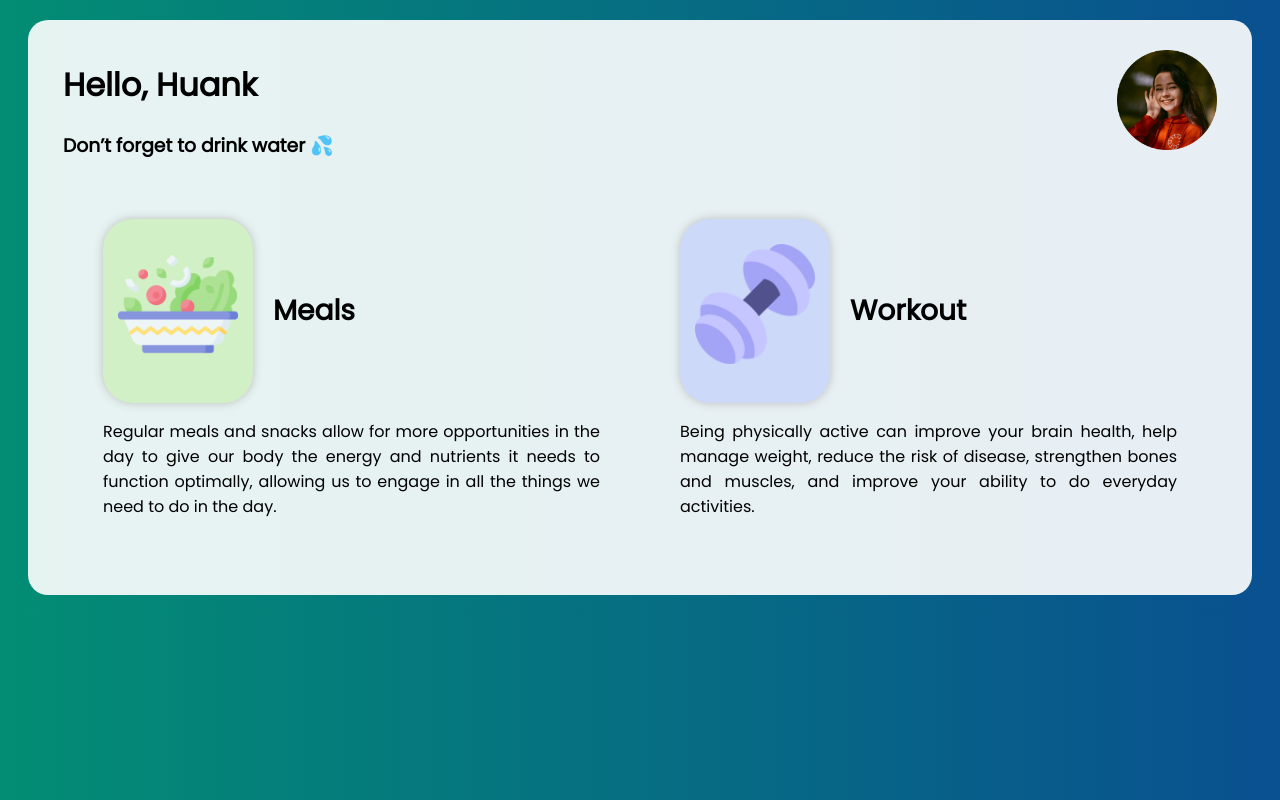
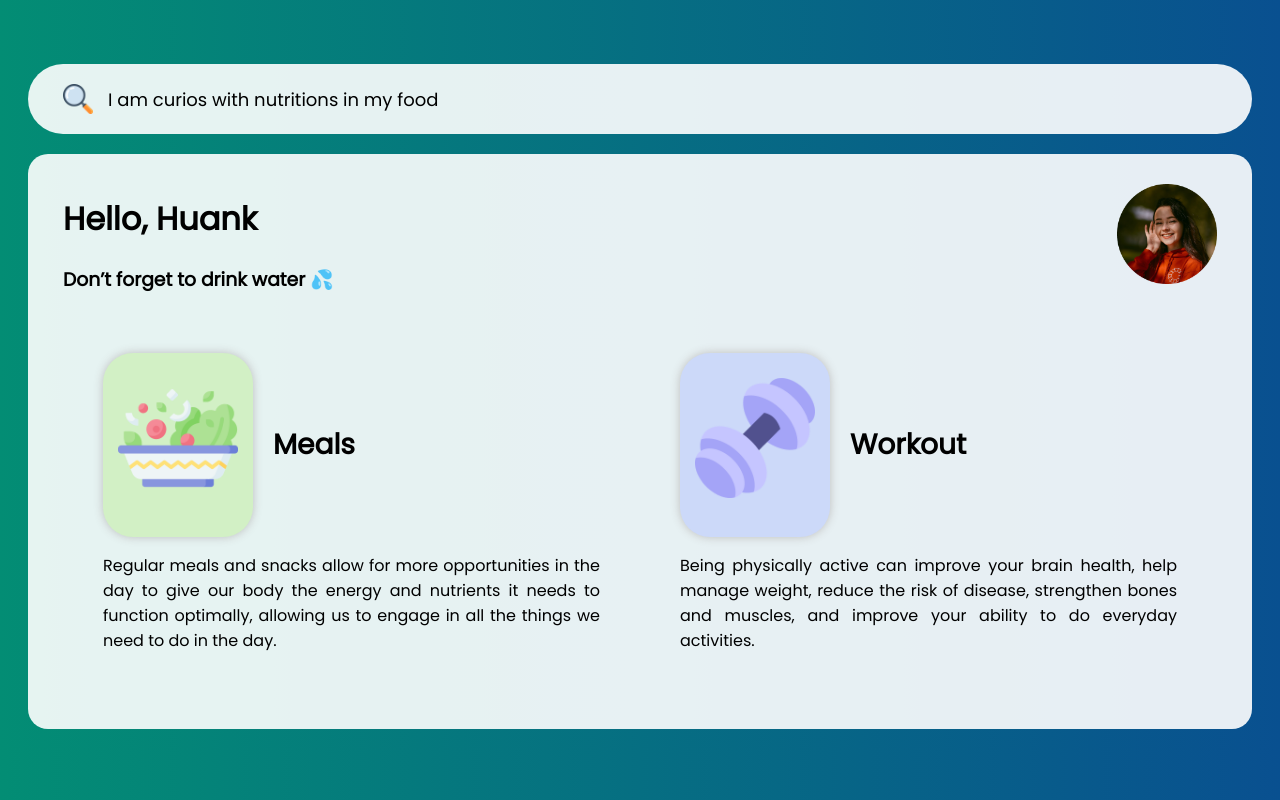
Before and after one commit to RiHuuang/LifeWell, a Flask app: page /home in a window 1280 px wide. Run offline with Flask 3, Linux system fonts and the light colour scheme.

Commit message:
ngubah nlp

```diff
--- a/app.py
+++ b/app.py
@@ -148,9 +148,8 @@ def wdyey():
 @app.route("/NLP", methods=['POST', 'GET'])
 def NLP():
     foodquery = request.args.get('foodquery')
-    print(foodquery)
+
     datas = meal_query(foodquery)
-    print("INI SUGAR NYA YA",datas)
     return render_template('NLP.html', datas=datas)
 
 
--- a/static/css/home.css
+++ b/static/css/home.css
@@ -1,6 +1,7 @@
 body{
     background: linear-gradient(90deg, rgba(3,141,116,1) 0%, rgba(9,80,144,1) 100%);
     font-family: 'Poppins', sans-serif;
+    margin-top: 8vh;
 }
 
 
@@ -67,18 +68,55 @@ body{
 }
 
 .button img{
-    width: 80%;
-    margin-top: 25px;
+    /* width: 80%;
+    margin-top: 25px; */
 }
 
 .button p{
     font-size: 28px;
 }
 
+#buttonatas{
+    width: 80%;
+    margin-top: 25px;
+}
+
+.containerbawah{
+    background-color: rgba(255, 255, 255, 0.9);
+    /* background-color: white; */
+    padding: 20px 35px;
+    margin: 20px;
+    border-radius: 50px;
+    height: 30px;
+    display: flex;
+    align-items: center;
+    color: black;
+}
+
+#buttonbawah{
+    width: 30px;
+}
+
 .detail{
     text-align: justify;
 }
 
+#pbawah{
+    font-size: 18px;
+    margin-left: 15px;
+    color: black;
+}
+
+a{
+    text-decoration: none;
+}
+
+#searchbawah:hover{
+    font-weight: bold;
+    box-shadow: 0px 0px 10px 2px rgb(190, 190, 190);
+    background-color: rgb(233, 233, 233);
+    transition: 500ms;
+}
 
 .iconworkout{
     text-align: center;
--- a/static/css/style.css
+++ b/static/css/style.css
@@ -299,6 +299,7 @@ input[type=text], select{
     /* justify-content: center; */
     width: 100%;
     /* background-color: red; */
+
 }
 .button-2 {
     /* margin-left: 20%; */
--- a/templates/home.html
+++ b/templates/home.html
@@ -13,6 +13,19 @@
     </style>
 </head>
 <body>
+
+    <a href="{{url_for('wdyey')}}">
+    <div class="containerbawah" id="searchbawah">
+        <div class="button">
+            <img src="{{ url_for('static', filename='css/Assets/search.png') }}" id="buttonbawah">
+            <p id="pbawah">
+                I am curios with nutritions in my food
+            </p>
+
+        </div>
+    </div>
+    </a>
+
     <div class="container">
         <div class="header">
             <div class="sambutan">
@@ -34,7 +47,7 @@
                 <div class="button">
                     <a href="{{ url_for('calculate') }}">
                         <div class="iconmeals">
-                            <img src="{{ url_for('static', filename='css/Assets/Meal.png') }}" alt="">
+                            <img src="{{ url_for('static', filename='css/Assets/Meal.png') }}" id="buttonatas" alt="">
                         </div>
                     </a>
                     <p><b>Meals</b></p>
@@ -50,7 +63,7 @@
                 <div class="button">
                     <a href="{{ url_for('muscle') }}">
                         <div class="iconworkout">
-                            <img src="{{ url_for('static', filename='css/Assets/Workout.png') }}" alt="">
+                            <img src="{{ url_for('static', filename='css/Assets/Workout.png') }}" id="buttonatas" alt="">
                         </div>
                     </a>
                     <p><b>Workout</b></p>
@@ -69,6 +82,8 @@
 
 
 
+
+
 </body>
 
 
```
Also changed, not shown: static/css/Assets/search.png (added).
